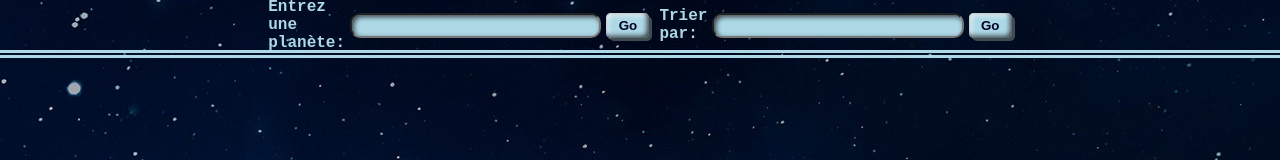
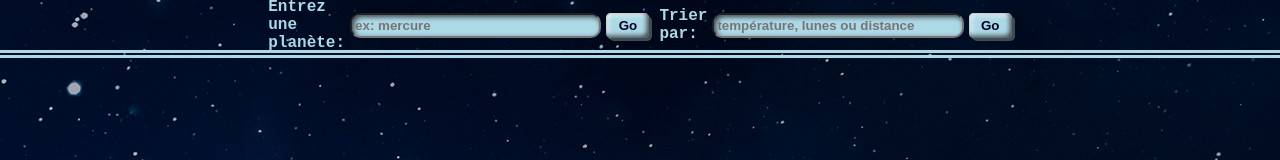
Before and after one commit to julieATS/syst-me-solaire, a plain HTML site: page index.html in a window 1280 px wide. Shown: the top 160 px of the page. Drawn offline with Linux system fonts and the light colour scheme; grey boxes are pictures that could not be loaded.

Commit message:
ajout texte placeholder dans les inputs

```diff
--- a/index.html
+++ b/index.html
@@ -14,11 +14,11 @@
 
       <div class="input-container">
       <label for="planet">Entrez une planète:</label>
-      <input type="text" style="background-color:lightblue; color:rgb(1, 1, 37)" id="name" name="planet">
+      <input type="text" placeholder="ex: mercure" style="background-color:lightblue; color:rgb(1, 1, 37)" id="name" name="planet">
       <button type="button" style="background-color:lightblue; color:rgb(1, 1, 37)" onclick="research()">Go</button>
 
       <label for="sort">Trier par:</label>
-      <input type="text" style="background-color:lightblue; color:rgb(1, 1, 37)" id="sort" name="planet" focus>
+      <input type="text" placeholder="température, lunes ou distance" style="background-color:lightblue; color:rgb(1, 1, 37)" id="sort" name="planet" focus>
       <button type="button" style="background-color:lightblue; color:rgb(1, 1, 37)" onclick="sortBy()">Go</button>
       </div>
 
```
